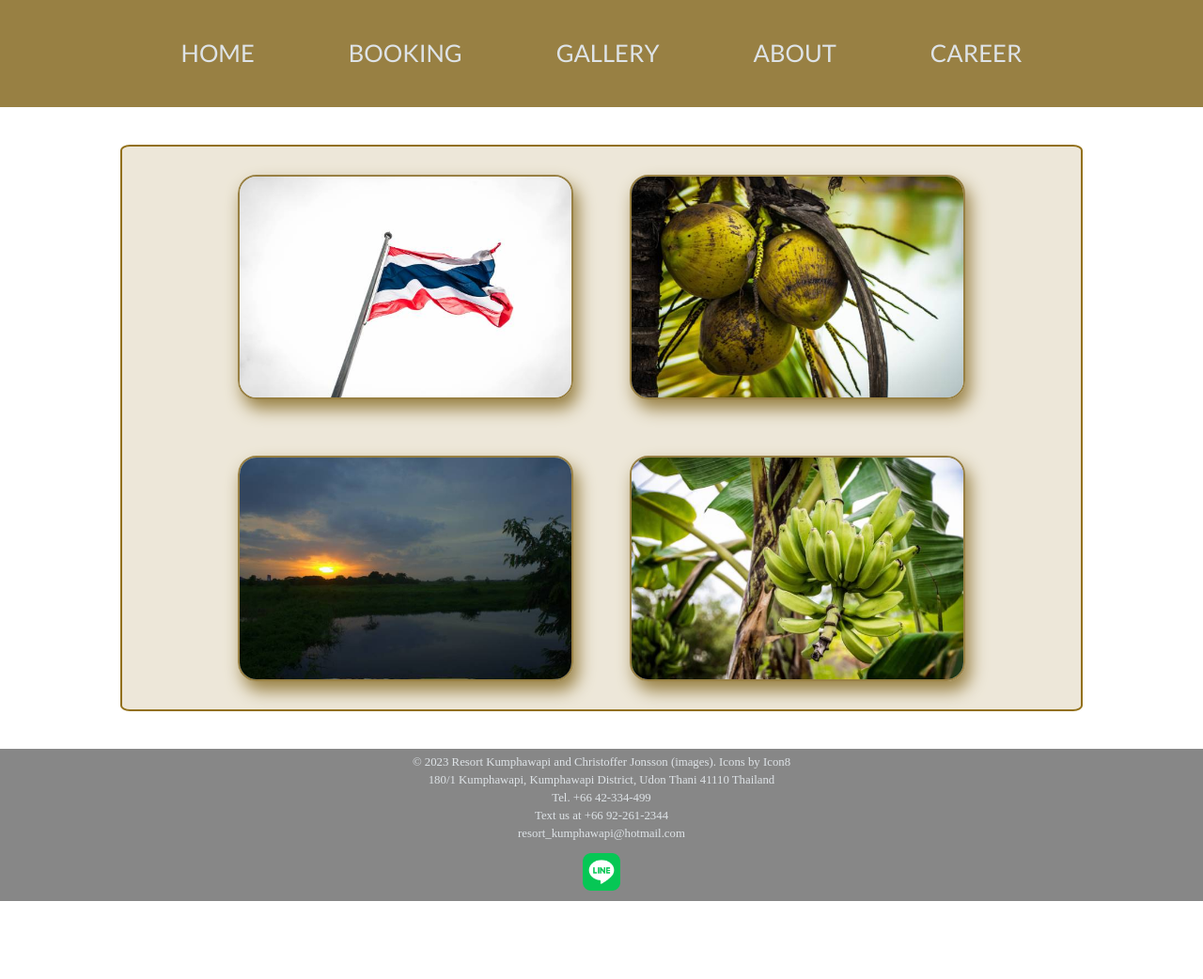
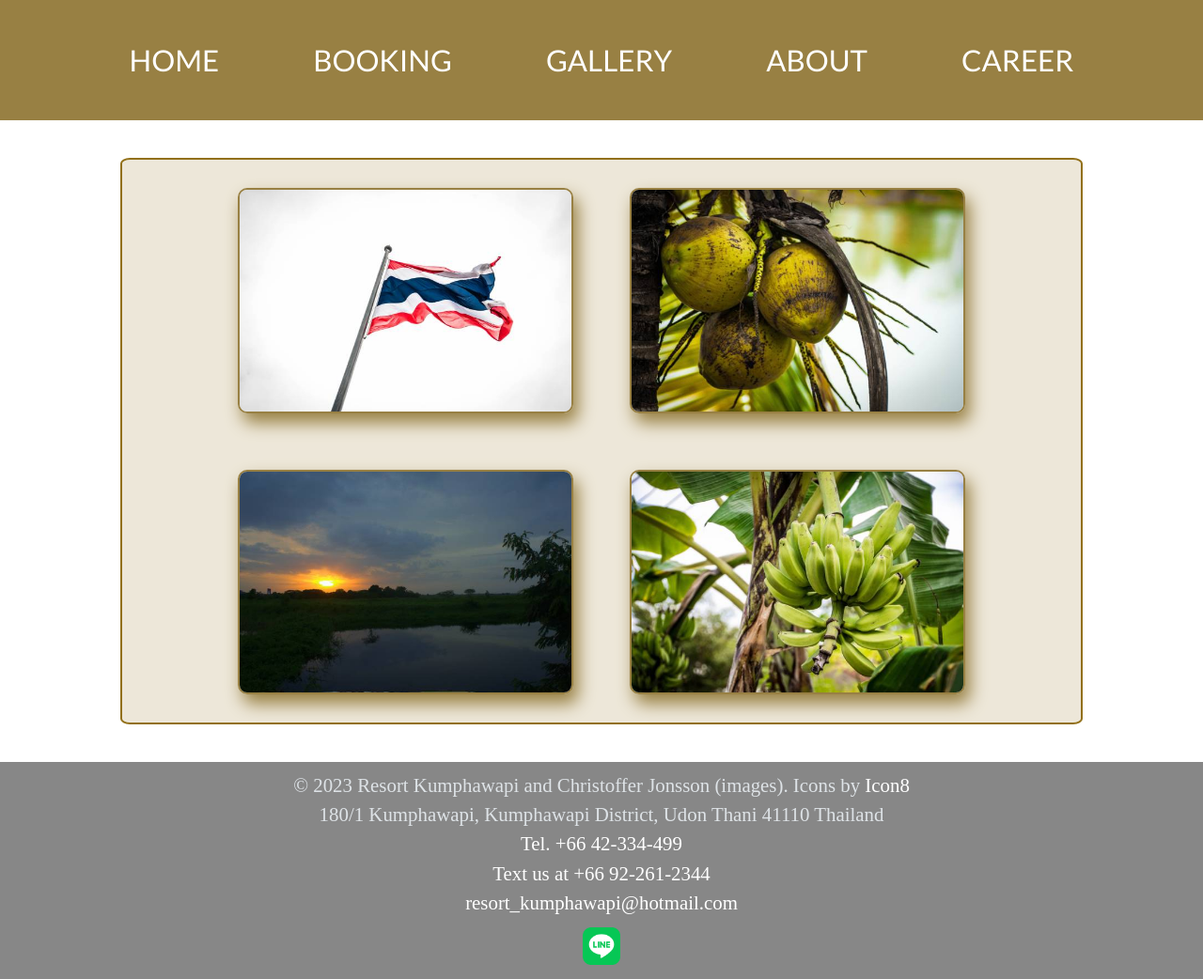
Before and after one commit to schnavzer480/resort, a plain HTML site: page gallery.html in a window 1280 px wide. Shown: the whole page at 94% size. Before the commit the page ends 959 px from the top, so only its background shows below. Drawn offline with Linux system fonts and the light colour scheme.

Commit message:
added var colors and replaced vw w rem and border rad % w 10px

```diff
--- a/css/gallery.css
+++ b/css/gallery.css
@@ -6,16 +6,27 @@
     box-sizing: border-box;
 }
 
-header, section, footer, aside, nav, article, figure {
+:root{
+    font-size: 65.2%;
+    font: lato, sans-serif;
+    --white: #ffffff;
+    --gold: rgb(152, 128, 67);
+    --hover: rgb(209, 191, 147);
+    --blue: rgb(22, 87, 141);
+    --red: rgb(152, 67, 85);
+}
+
+header, section, footer, nav, figure {
     display: block;
+    margin: 0;
+    padding: 0;
 }
 
 body{
     display: flex;
     flex-direction: column;
-    background-color: white;
+    background-color: var(--white);
 }
-
 
 /*DROPDOWN MENU*/
 .dropdown {
@@ -25,18 +36,17 @@ body{
     height: auto;
     padding: 5px;
     font-family: lato, arial, sans-serif;
-    font-size: 5vw;
-    background-color: rgb(152, 128, 67);
-    /*background-color: rgb(146, 112, 24); GAMMAL FÄRG FOR REFERENCE*/
+    font-size: 3rem;
     text-transform: uppercase;
+    background-color: var(--gold);
 }
 
 .icon{
     width: 45px;
     height: 5px;
-    background-color: rgb(222, 227, 231);
+    background-color: var(--white);
     margin: 6px;
-    border-radius: 3%;
+    border-radius: 10px;
 }
 
 li{
@@ -45,16 +55,16 @@ li{
 }
 
 a:link{
-    color: rgb(222, 227, 231);
+    color: var(--white);
     text-decoration: none;
 }
 
 a:visited{
-    color: rgb(22, 87, 141);
+    color: var(--blue);
 }
 
 a:hover{
-    color: rgb(209, 191, 147);
+    color: var(--hover);
     font-style: italic;
 }
 
@@ -65,7 +75,7 @@ a:hover{
     min-width: 100%;
     padding: 20px 16px;
     z-index: 1;
-    background-color: rgb(152, 128, 67);
+    background-color: var(--gold);
 }
 
 .dropdown:hover .dropdown-list {
@@ -73,7 +83,7 @@ a:hover{
 }
 
 
-/*GALERY*/
+/*GALLERY*/
 main{
     display: flex;
     justify-content: center;
@@ -82,9 +92,8 @@ main{
 .container{
     width: 80%;
     height: auto;
-    border: 2px solid red;
     display: flex;
-    flex-direction: column;/*Row och wrap efter MediaQ!!!*/
+    flex-direction: column;
     justify-content: center;
     align-items: center;
     margin-top: 40px;
@@ -99,8 +108,8 @@ main{
     height: auto;
     margin: 15px;
     border-radius: 20px;
-    border: 2px solid rgb(152, 128, 67);
-    box-shadow: 5px 10px 18px rgb(152, 128, 67);
+    border: 2px solid var(--gold);
+    box-shadow: 5px 10px 18px var(--gold);
 }
 
 
@@ -114,9 +123,9 @@ footer{
     flex-direction: column;
     justify-content: center;
     align-items: center;
-    padding: 5px 0 5px 0;
+    padding: 10px 0 5px 0;
     line-height: 1.5;
-    font-size: 3vw;
+    font-size: 1rem;
 }
 
 .line{
@@ -126,12 +135,12 @@ footer{
 
 @media screen and (min-width: 900px) {
     footer{
-        max-height: 200px;
-        font-size: 1vw;
+        max-height: 300px;
+        font-size: 2rem;
     }
 
     .dropdown{
-        font-size: 2vw;
+        font-size: 3rem;
         width: 100%;
         height: auto;
     }
@@ -145,7 +154,7 @@ footer{
 
     .dropdown-list ul{
         display: flex;
-        border-radius: 20px;
+        border-radius: 10px;
     }
 
     .dropdown-list li{
@@ -179,8 +188,8 @@ footer{
         width: 35%;
         height: auto;
         margin: 30px;
-        border-radius: 20px;
-        border: 2px solid rgb(152, 128, 67);
-        box-shadow: 5px 10px 18px rgb(152, 128, 67);
+        border-radius: 10px;
+        border: 2px solid var(--gold);
+        box-shadow: 5px 10px 18px var(--gold);
     }
 }
```
